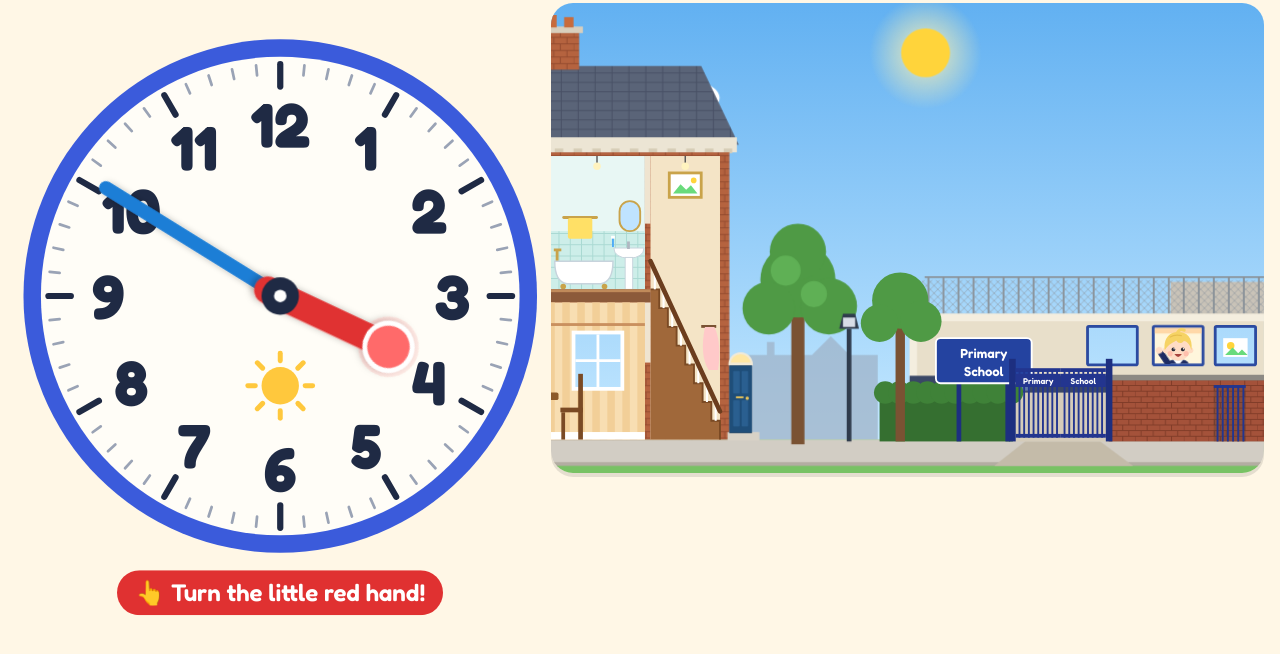
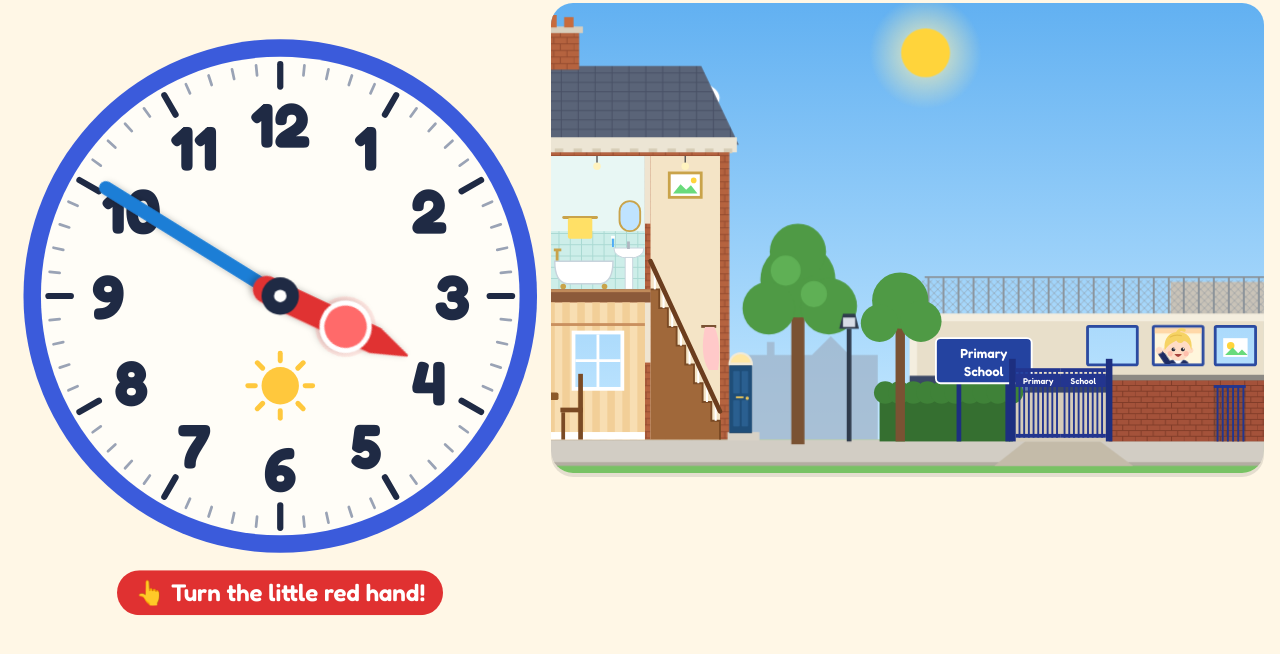
Before and after one commit to tronayne/hello-world, a plain HTML site: page index.html in a window 1280 px wide. Shown: the part 146-800 px from the top of the page. Drawn offline with Linux system fonts and the light colour scheme; a web font is replaced by a local one.

Commit message:
Clock: move the hour-hand grip inward and give the hand a pointed tip
Co-Authored-By: Claude Opus 5.5 <noreply@anthropic.com>
Claude-Session: https://claude.ai/code/session_01EY7PtWPTeq3jYUbQDp3fEp

```diff
--- a/index.html
+++ b/index.html
@@ -323,9 +323,9 @@ function buildClock() {
   s += `<g id="minHand" filter="url(#handShadow)"><rect x="-5.5" y="-170" width="11" height="192" rx="5.5" fill="#1c7ed6"/></g>`;
   // Hour hand (short, red) with a big round knob to grab
   s += `<g id="hourHand" filter="url(#handShadow)">
-      <rect x="-11" y="-104" width="22" height="126" rx="11" fill="#e03131"/>
-      <circle cy="-96" r="22" fill="#e03131" class="knobpulse"/>
-      <circle cy="-96" r="19" fill="#ff6b6b" stroke="#fff" stroke-width="4"/>
+      <path d="M-10 12 V-84 L0 -112 L10 -84 V12 A10 10 0 0 1 -10 12 Z" fill="#e03131" stroke="#e03131" stroke-width="2" stroke-linejoin="round"/>
+      <circle cy="-58" r="22" fill="#e03131" class="knobpulse"/>
+      <circle cy="-58" r="19" fill="#ff6b6b" stroke="#fff" stroke-width="4"/>
     </g>`;
   s += '<circle r="15" fill="#1f2a44"/><circle r="5" fill="#fff"/>';
   $('clock').innerHTML = s;
```
